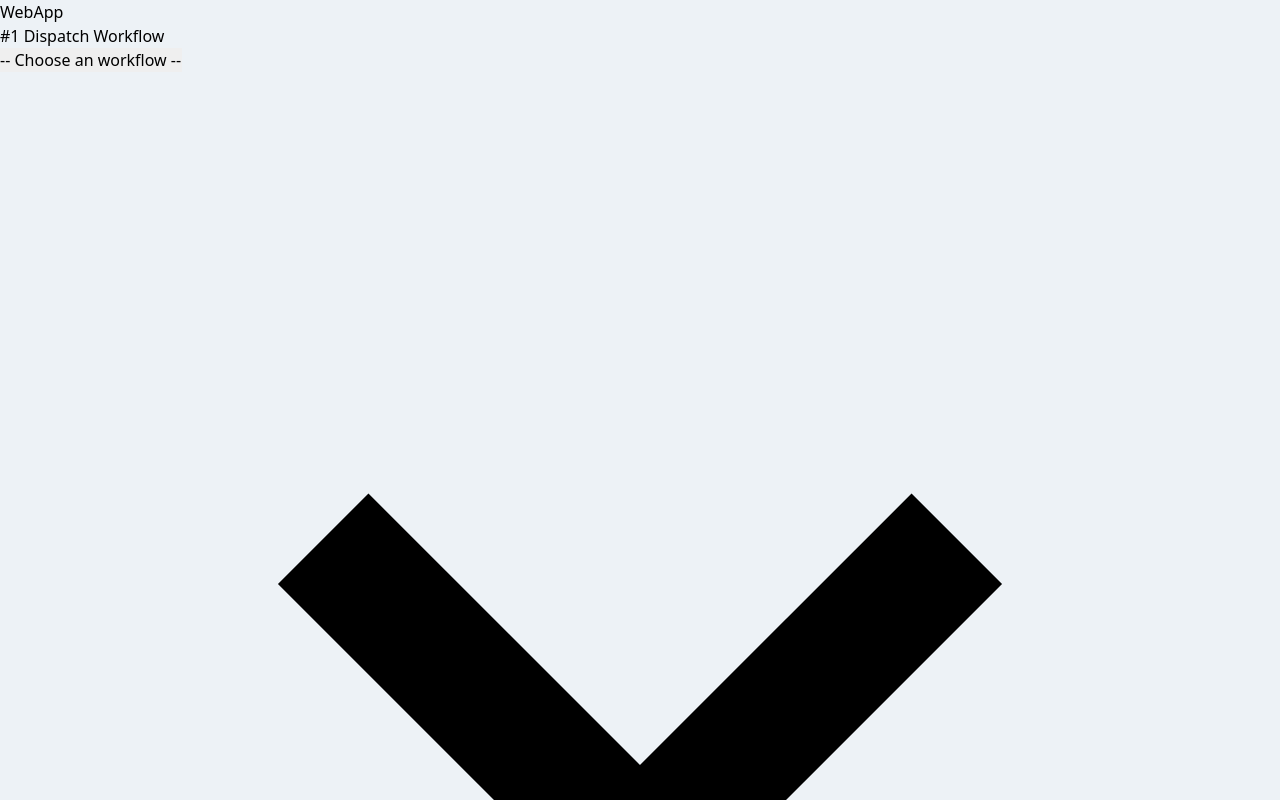
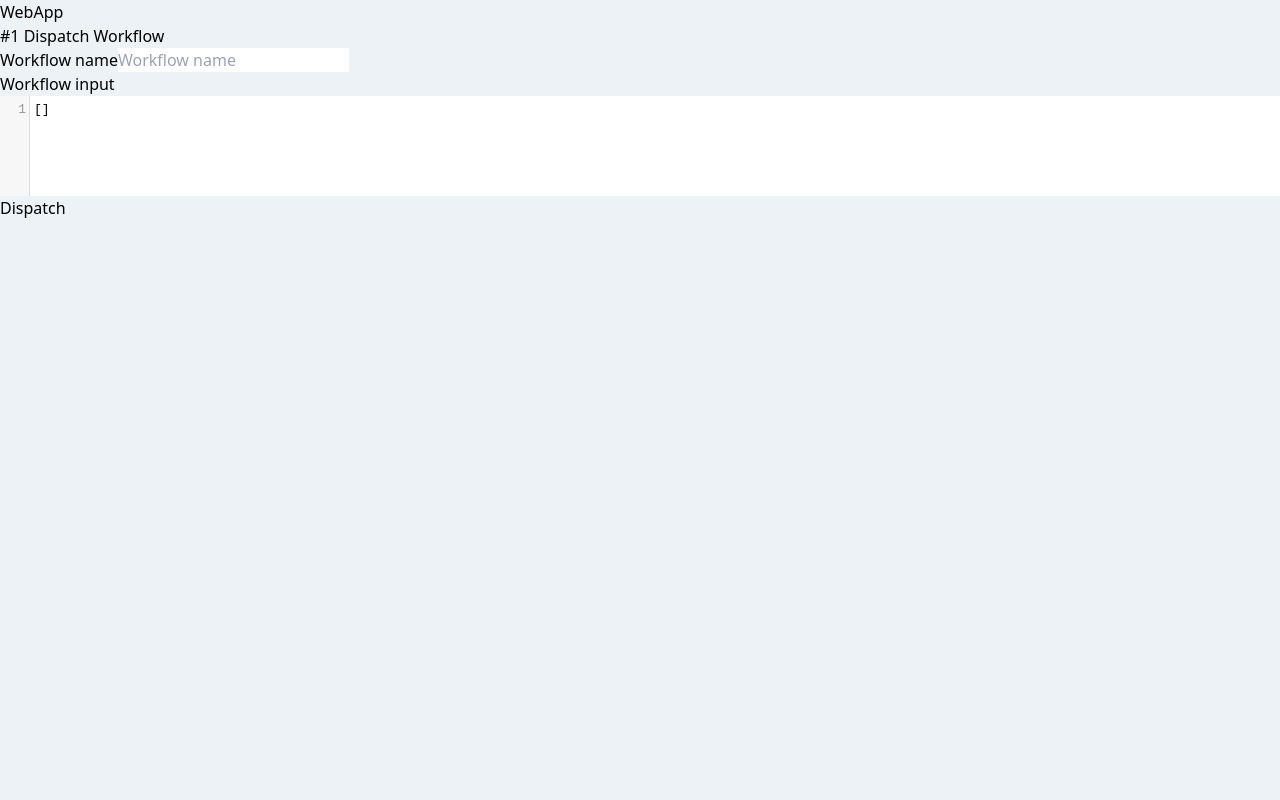
Before and after one commit to zenaton/nodejs-example-app, a Vue app: page / in a window 1280 px wide. Shown: the top 800 px of the page. Built offline with nearby package versions, Linux system fonts and the light colour scheme.

Commit message:
hide workflow selector if useless

```diff
--- a/src/components/DispatchForm.vue
+++ b/src/components/DispatchForm.vue
@@ -5,7 +5,11 @@
         <h2>#1 Dispatch Workflow</h2>
       </div>
       <div class="md:w-1/2">
-        <CustomSelect :options="workflows" @change="change" />
+        <CustomSelect
+          v-if="workflows.length > 1"
+          :options="workflows"
+          @change="change"
+        />
       </div>
     </div>
     <div class="mb-4">
```
